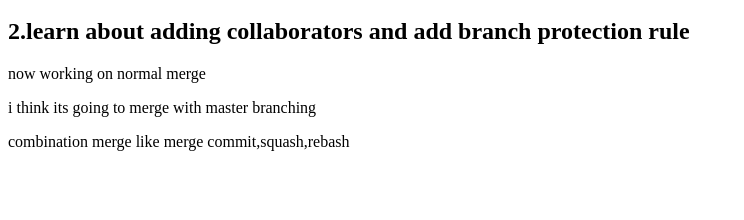
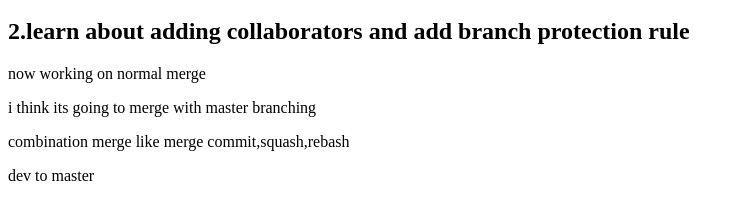
Before and after one commit to pradeep720/git, a plain HTML site: page index.html in a window 1280 px wide. Shown: the part 48-268 px from the top of the page, without its empty margins (0-744 px from the left). Drawn offline with Linux system fonts and the light colour scheme.

Commit message:
Update index.html
add line1

```diff
--- a/index.html
+++ b/index.html
@@ -8,5 +8,6 @@
      <p>now working on normal merge </p>
     <p>i think its going to merge with master branching </p>
 <p>combination merge like merge commit,squash,rebash</P>
+  <p>dev to master</p>
   </body>
 </html>
```
